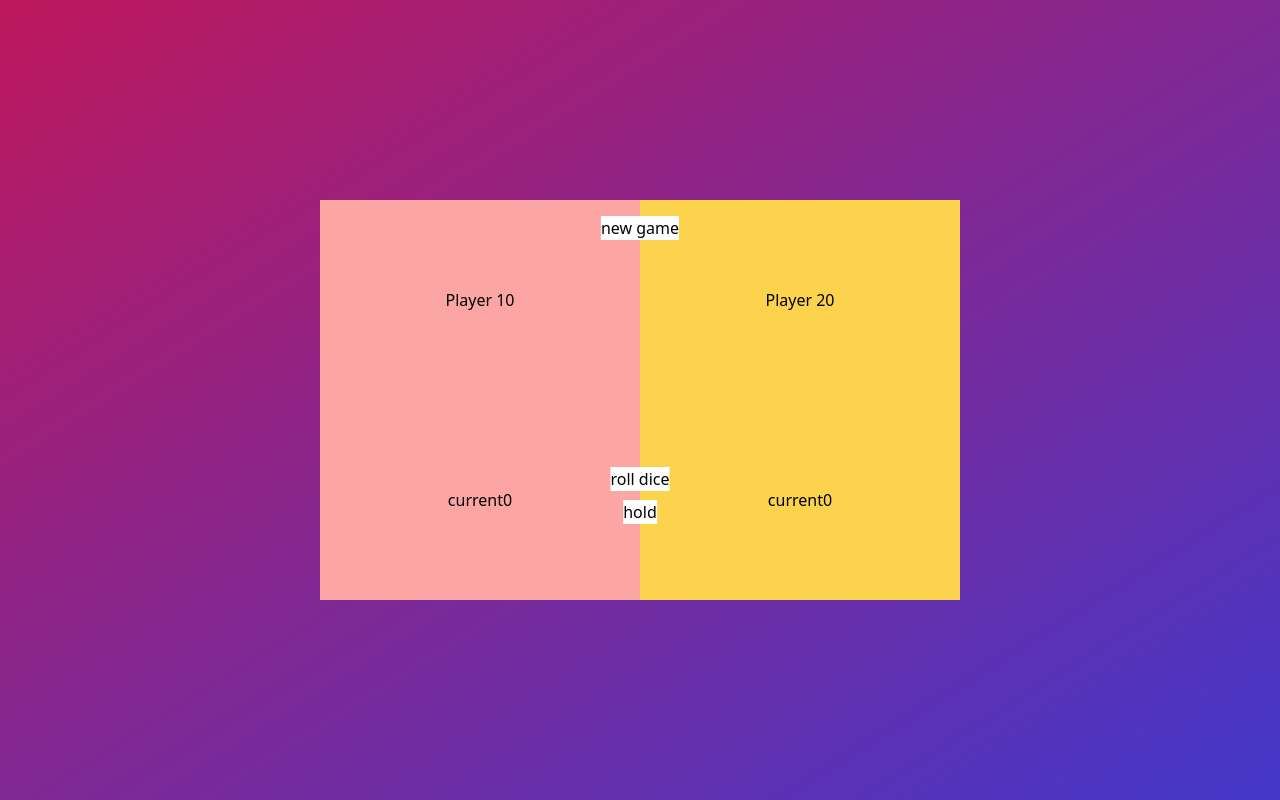
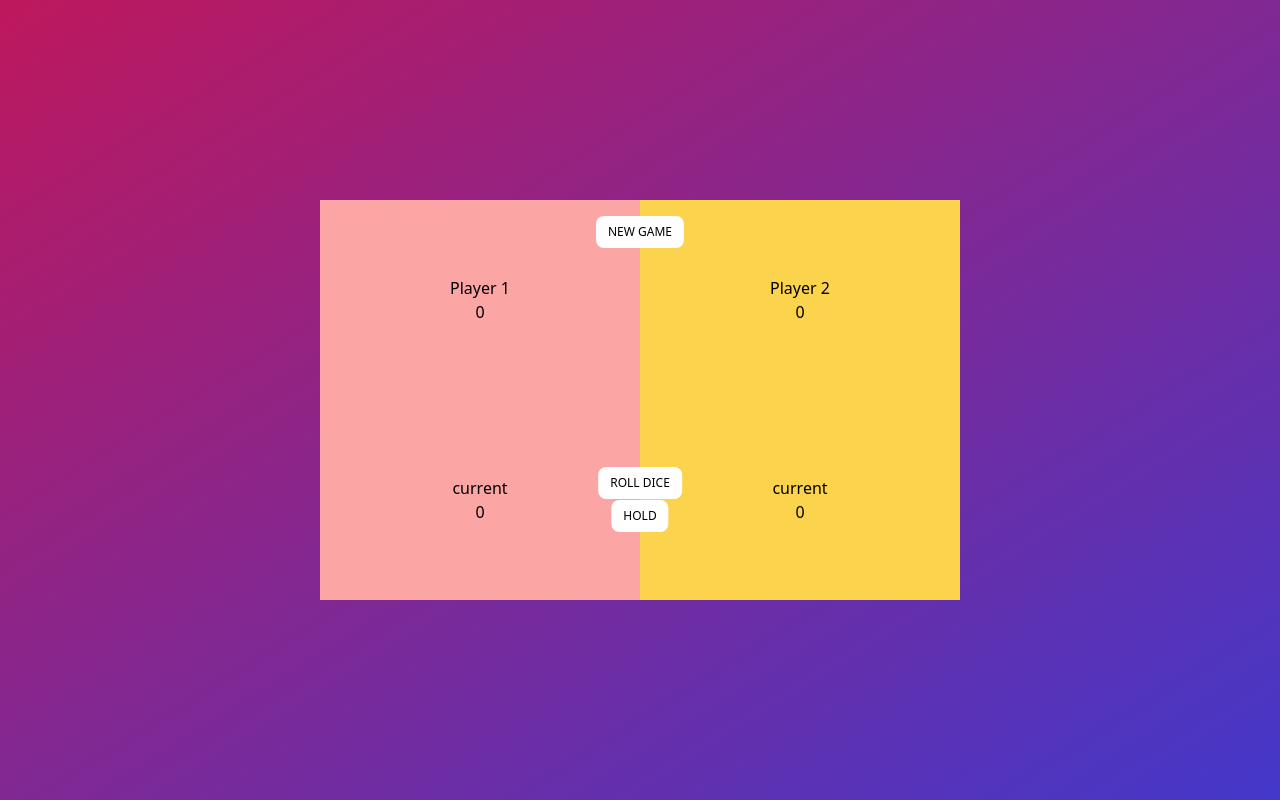
Before and after one commit to TannyWeb/pig-game, a website built with webpack: page src/html/index.html in a window 1280 px wide. Built offline with nearby package versions, Linux system fonts and the light colour scheme.

Commit message:
flex col on each indiv items on player1 and two

```diff
--- a/src/html/index.html
+++ b/src/html/index.html
@@ -14,29 +14,35 @@
 
   <div
     class="wrapper bg-green-400 w-2/4 absolute left-2/4 top-2/4 transform -translate-x-2/4 -translate-y-2/4 flex h-2/4">
-    <div class="newGame absolute left-2/4 transform -translate-x-2/4 bg-white top-4">new game</div>
-    <div class="rollDice absolute  left-2/4 transform -translate-x-2/4 bg-white top-2/3">roll dice</div>
-    <div class="hold absolute  left-2/4 transform -translate-x-2/4 bg-white top-3/4">hold</div>
+    <div
+      class="newGame absolute left-2/4 transform -translate-x-2/4 bg-white top-4 rounded-lg py-2 px-3 uppercase text-xs">
+      new game</div>
+    <div
+      class="rollDice absolute left-2/4 transform -translate-x-2/4 bg-white top-2/3 rounded-lg py-2 px-3 uppercase text-xs">
+      roll dice</div>
+    <div
+      class="hold absolute left-2/4 transform -translate-x-2/4 bg-white top-3/4 rounded-lg py-2 px-3 uppercase text-xs">
+      hold</div>
 
     <div class="left w-2/4 bg-red-300 flex flex-col justify-center items-center ">
-      <div class="player1 flex-1 w-full flex justify-center items-center">
+      <div class="player1 flex-1 w-full flex justify-center items-center flex-col">
         <h2>Player 1</h2>
         <div class="score">0</div>
       </div>
 
-      <div class="currentScore flex-1 w-full flex justify-center items-center">
+      <div class="currentScore flex-1 w-full flex justify-center items-center flex-col">
         <h4>current</h4>
         <div class="score ">0</div>
       </div>
     </div>
 
-    <div class="right w-2/4 bg-yellow-300  flex flex-col justify-center items-center  ">
-      <div class="player2 flex-1 w-full flex justify-center items-center">
+    <div class="right w-2/4 bg-yellow-300  flex flex-col justify-center items-center">
+      <div class="player2 flex-1 w-full flex justify-center items-center flex-col">
         <h2>Player 2</h2>
         <div class="score">0</div>
       </div>
 
-      <div class="currentScore flex-1 w-full flex justify-center items-center">
+      <div class="currentScore flex-1 w-full flex justify-center items-center flex-col">
         <h4>current</h4>
         <div class="score">0</div>
       </div>
```
